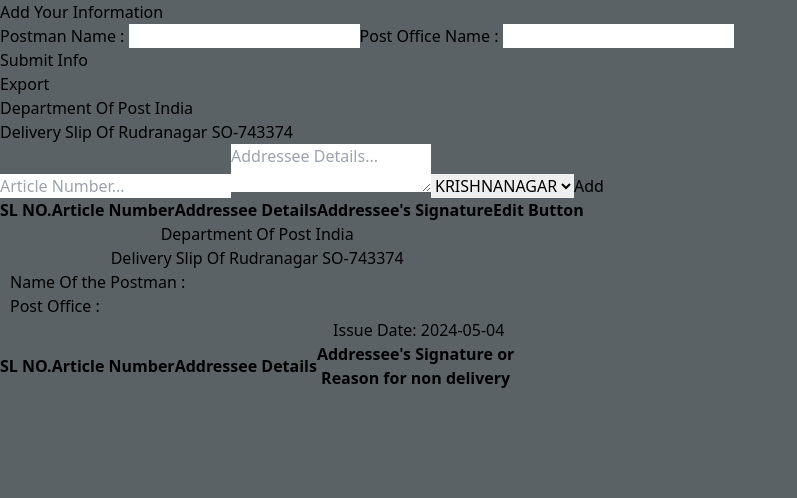
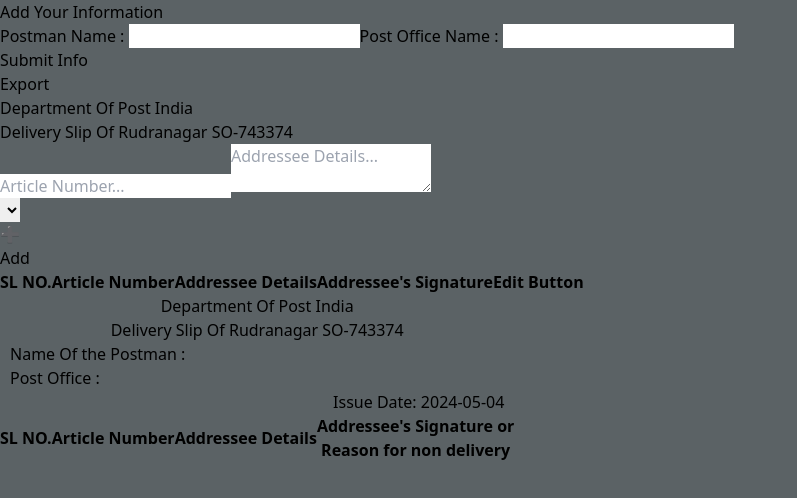
Before and after one commit to Pika003/Delivery-Slip, a React (Vite) app: page / in a window 1280 px wide. Shown: the top 498 px of the page, without its empty margins (0-797 px from the left). Built offline with nearby package versions, Linux system fonts and the light colour scheme.

Commit message:
local storage bug fix

```diff
--- a/src/components/TodoForm.jsx
+++ b/src/components/TodoForm.jsx
@@ -1,21 +1,44 @@
-import React, { useState } from 'react'
+import React, { useEffect, useState } from 'react'
 import { useTodo } from '../contexts/TodoContext'
 
 function TodoForm() {
+    const [showcopy, setShowCopy] = useState(false)
+    const [newloc, setNewloc] = useState("")
     const [number, setNumber] = useState("")
     const [address, setAddress] = useState("")
     const [location, setLocation] = useState("KRISHNANAGAR")
+    const [allLocation, setAllLocation] = useState([])
     const {addTodo} = useTodo()
+
+    useEffect(() => {
+      const allLocations = JSON.parse(localStorage.getItem("allLocation"));
+      if (allLocations && allLocations.length > 0) {
+        setAllLocation(allLocations);
+      }
+    }, []);
+
+    useEffect(()=>{
+      localStorage.setItem("allLocation", JSON.stringify(allLocation));
+    },[allLocation])
 
     const add = (e)=>{
       e.preventDefault()
       if(number === "" || address === "") return;
 
-
       //Edit ........
-      addTodo({number, address: `${address}\n${location}\nSAGAR KRISHNANAGAR, 743373`, completed: false})
+      addTodo({number, address: `${address}\n${location}`, completed: false})
       setNumber("");
       setAddress("");
+    }
+
+    const submitCopy =()=>{
+      setAllLocation(prev => [...prev, newloc]);
+      setShowCopy(false);
+      setNewloc('');
+    }
+
+    const addCopy=()=>{
+      setShowCopy(true);
     }
 
   return (
@@ -34,11 +57,28 @@
             onChange={(e)=> setAddress((e.target.value).toUpperCase())}
             className="resize-none px-4 py-3 rounded-md border-none outline-none w-72 h-12 font-bold text-black bg-gray-600 text-base "
         />
-        <select className='px-4 py-3 rounded-md bg-gray-600 w-72' value={location} onChange={e=>setLocation(e.target.value)}>
-          <option value="KRISHNANAGAR">KRISHNANAGAR</option>
-          <option value="NARAHARIPUR">NARAHARIPUR</option>
-        </select>
-
+        <div className='flex gap-4 flex-wrap items-center justify-center'>
+          <select className='px-4 py-3 rounded-md bg-gray-600 w-56' value={location} onChange={e=>setLocation(e.target.value)}>
+            {allLocation && (
+              allLocation.map((copy, index)=>(
+                <option key={index} value={copy}>{copy}</option>
+              ))
+            )}
+          </select>
+          <div onClick={addCopy} className='p-3 rounded-md bg-gray-600'>➕</div>
+          {showcopy && (
+            <div className='flex gap-4 flex-wrap items-center justify-center'>
+              <textarea
+              type="text"
+              placeholder='Add another copy'
+              value={newloc}
+              onChange={(e)=> setNewloc((e.target.value).toUpperCase())}
+              className="resize-none px-4 py-3 rounded-md border-none outline-none w-56 h-12 font-bold text-black bg-gray-600 text-base "
+              />
+              <div onClick={submitCopy} className='p-3 rounded-md bg-gray-600'>✅</div>
+            </div>
+          )}
+        </div>
         <button
           className="px-4 py-3 rounded-md w-72 lg:w-32 bg-blue-900 text-white text-base border-none cursor-pointer"
           type='submit'
```
